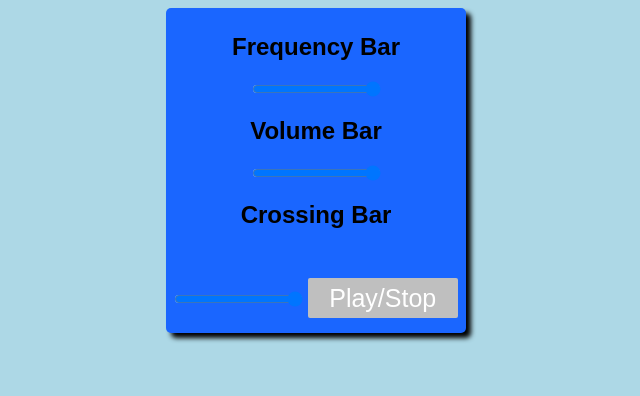
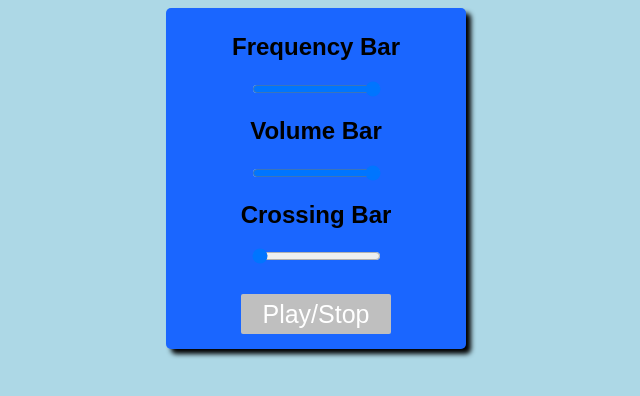
Before and after one commit to gustavojordao/cefet-web-weblot, a plain HTML site: page apis/Web Audio/exemplo.html in a window 1280 px wide. Shown: the whole page, without its empty margins (324-964 px from the left). Drawn offline with Linux system fonts and the light colour scheme.

Commit message:
Funcionado ok a interpolacao

```diff
--- a/apis/Web Audio/exemplo.css
+++ b/apis/Web Audio/exemplo.css
@@ -3,14 +3,14 @@ body {
 }
 
 .conteudo {
+
   padding-top: 5px;
   padding-bottom: 5px;
-  width: 20%;
+  width: 300px;
   margin: 0 auto;
   text-align: center;
   color: black;
   background-color: #1a66ff;
-  min-width: 300px;
   font-family: sans-serif;
   border-radius: 5px;
   box-shadow: 5px 5px 5px black;
--- a/apis/Web Audio/exemplo.html
+++ b/apis/Web Audio/exemplo.html
@@ -6,15 +6,17 @@
   </head>
   <body id="corpo">
 
-    <div class = 'conteudo'>
+    <div class='conteudo'>
         <h2>Frequency Bar</h2>
         <input min="0" max="100" value="100" oninput="Frequencia.changeVolume(this);" type="range"></input>
         <h2>Volume Bar</h2>
         <input min="0" max="100" value="100" oninput="volume.changeVolume(this);" type="range"></input>
         <h2>Crossing Bar</h2>
-      <input min="0" max="100" value="100" oninput="crossfade(this);" type="range"></input>
+        <input min="0" max="100" value="0" oninput="crossfade(this);" type="range"></input>
+        <br>
         <button id='play'>Play/Stop</button>
     </div>
+
 
     <script src='exemplo.js'></script>
 
--- a/apis/Web Audio/exemplo.js
+++ b/apis/Web Audio/exemplo.js
@@ -11,6 +11,7 @@ var filtromix2   = context.createGain();
 var volume  = context.createGain();
 
 var playing = false;
+
 
 
 document.getElementById("play").addEventListener("click", function(){
@@ -28,6 +29,10 @@ document.getElementById("play").addEventListener("click", function(){
 
     carregaSom('musica.mp3', musica1);
     carregaSom('musica2.mp3', musica2);
+
+    filtromix1.gain.value = 1;
+    filtromix2.gain.value = 0;
+
     musica1.start();
     musica2.start();
     playing = true;
@@ -44,6 +49,7 @@ document.getElementById("play").addEventListener("click", function(){
 //Funcao para interpolar as 2 musicas
 crossfade = function(element) {
   var x = parseInt(element.value) / parseInt(element.max);
+  console.log(element.value+ "  " + x);
   // Use an equal-power crossfading curve:
   var gain1 = Math.cos(x * 0.5*Math.PI);
   var gain2 = Math.cos((1.0 - x) * 0.5*Math.PI);
```
Lines whose indentation alone changed are shown as unchanged.
